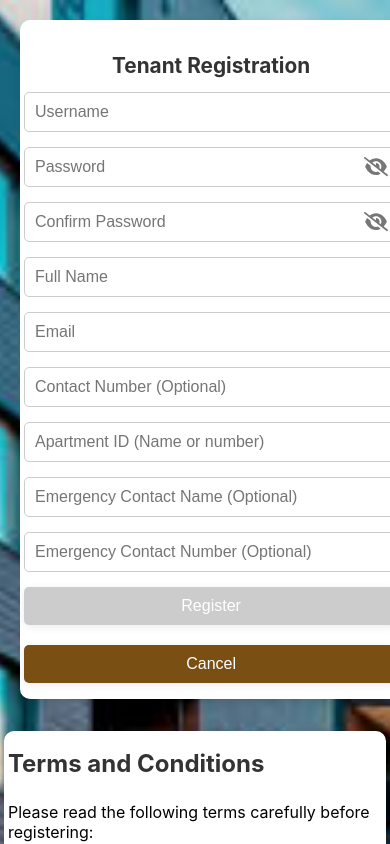
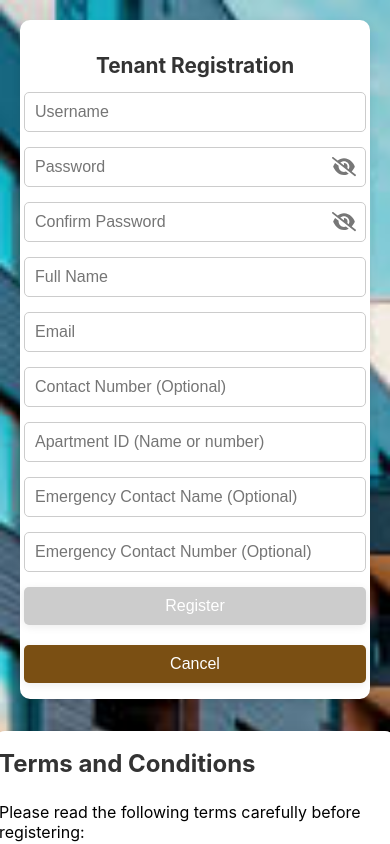
Before and after one commit to Noble636/Capstone2, a React (Create React App) app: page /register in a window 390 px wide. Built offline with nearby package versions, Linux system fonts and the light colour scheme.

Commit message:
Inital commit

```diff
--- a/src/css/Tenant/TenantRegister.css
+++ b/src/css/Tenant/TenantRegister.css
@@ -253,16 +253,17 @@ html, body {
   .tenant-register-container {
     flex-direction: column !important;
     align-items: center !important;
-    gap: 32px !important; /* Increased gap for more space between boxes */
+    gap: 32px !important;
     padding: 8px 0;
-    width: 100vw;
+    width: 100%;
     box-sizing: border-box;
     justify-content: flex-start !important;
+    overflow-x: hidden;
   }
   .tenant-register-box,
   .terms-box,
   .privacy-warning-text {
-    width: 98vw !important;
+    width: 100% !important;
     min-width: 0 !important;
     max-width: 420px !important;
     box-sizing: border-box;
```
